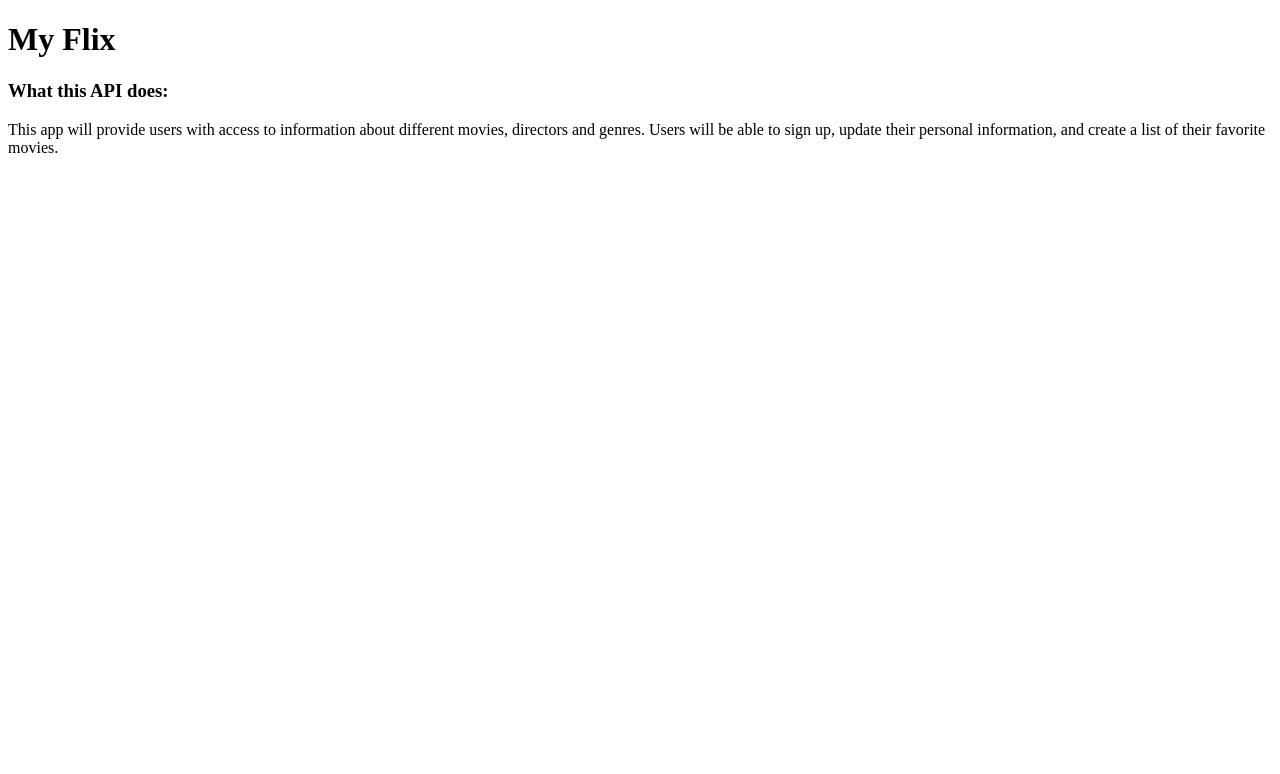
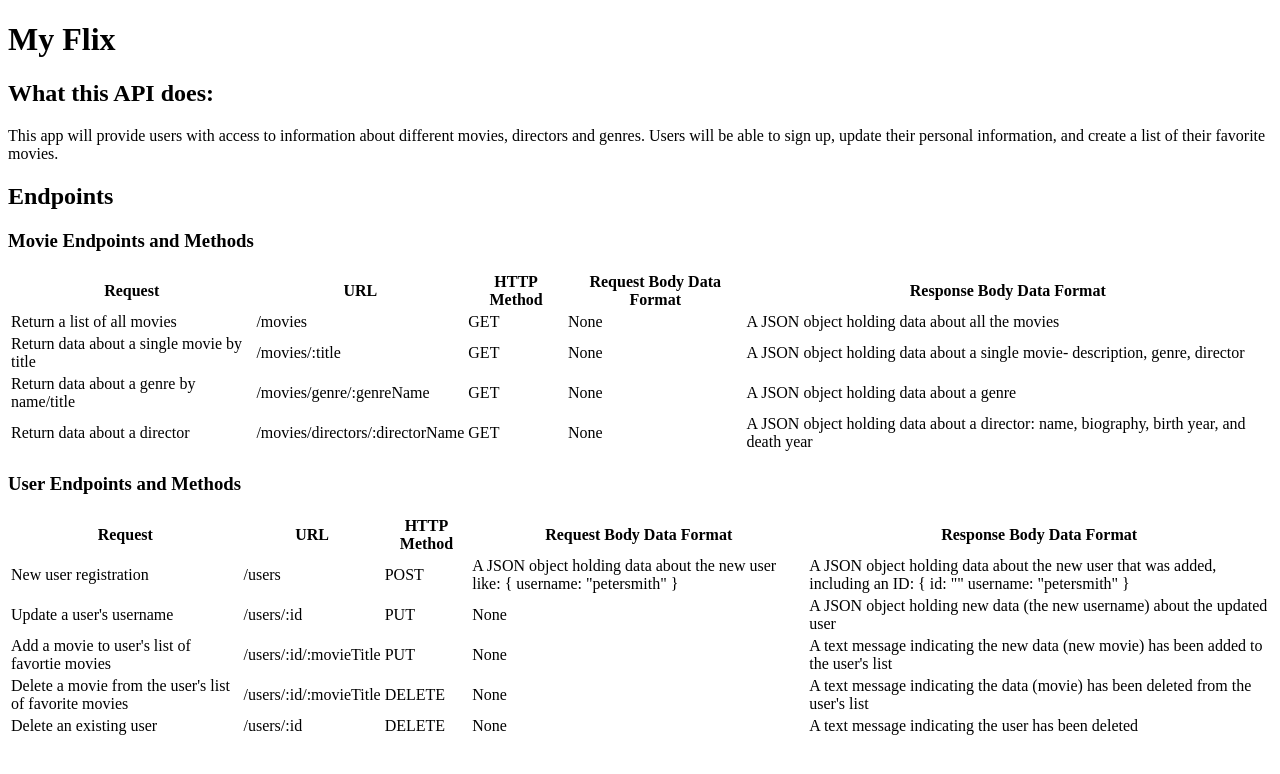
Before and after one commit to taylorhech/movie_api, a website: page public/documentation.html in a window 1280 px wide. Drawn offline with Linux system fonts and the light colour scheme.

Commit message:
Documentation for endpoints

```diff
--- a/public/documentation.html
+++ b/public/documentation.html
@@ -8,9 +8,110 @@
 
 <body>
     <h1>My Flix</h1>
-    <h3>What this API does:</h3>
+    <h2>What this API does:</h2>
     <p>This app will provide users with access to information about different
         movies, directors and genres. Users will be able to sign up, update their
         personal information, and create a list of their favorite movies.</p>
+
+    <h2>Endpoints</h2>
+    <h3>Movie Endpoints and Methods</h3>
+    <table>
+        <thead>
+            <tr>
+                <th>Request</th>
+                <th>URL</th>
+                <th>HTTP Method</th>
+                <th>Request Body Data Format</th>
+                <th>Response Body Data Format</th>
+            </tr>
+        </thead>
+        <tbody>
+            <tr>
+                <td>Return a list of all movies</td>
+                <td>/movies</td>
+                <td>GET</td>
+                <td>None</td>
+                <td>A JSON object holding data about all the movies</td>
+            </tr>
+            <tr>
+                <td>Return data about a single movie by title</td>
+                <td>/movies/:title</td>
+                <td>GET</td>
+                <td>None</td>
+                <td>A JSON object holding data about a single movie- description, genre, director</td>
+            </tr>
+            <tr>
+                <td>Return data about a genre by name/title</td>
+                <td>/movies/genre/:genreName</td>
+                <td>GET</td>
+                <td>None</td>
+                <td>A JSON object holding data about a genre</td>
+            </tr>
+            <tr>
+                <td>Return data about a director</td>
+                <td>/movies/directors/:directorName</td>
+                <td>GET</td>
+                <td>None</td>
+                <td>A JSON object holding data about a director: name, biography, birth year, and death year</td>
+            </tr>
+        </tbody>
+    </table>
+    <h3>User Endpoints and Methods</h3>
+    <table>
+        <thead>
+            <tr>
+                <th>Request</th>
+                <th>URL</th>
+                <th>HTTP Method</th>
+                <th>Request Body Data Format</th>
+                <th>Response Body Data Format</th>
+            </tr>
+        </thead>
+        <tbody>
+            <tr>
+                <td>New user registration</td>
+                <td>/users</td>
+                <td>POST</td>
+                <td>A JSON object holding data about the new user like:
+                    {
+                        username: "petersmith"
+                    } </td>
+                <td>A JSON object holding data about the new user that was added, including an ID:
+                    {
+                        id: ""
+                        username: "petersmith"
+                    }
+                </td>
+            </tr>
+            <tr>
+                <td>Update a user's username</td>
+                <td>/users/:id</td>
+                <td>PUT</td>
+                <td>None</td>
+                <td>A JSON object holding new data (the new username) about the updated user</td>
+            </tr>
+            <tr>
+                <td>Add a movie to user's list of favortie movies</td>
+                <td>/users/:id/:movieTitle</td>
+                <td>PUT</td>
+                <td>None</td>
+                <td>A text message indicating the new data (new movie) has been added to the user's list</td>
+            </tr>
+            <tr>
+                <td>Delete a movie from the user's list of favorite movies</td>
+                <td>/users/:id/:movieTitle</td>
+                <td>DELETE</td>
+                <td>None</td>
+                <td>A text message indicating the data (movie) has been deleted from the user's list</td>
+            </tr>
+            <tr>
+                <td>Delete an existing user</td>
+                <td>/users/:id</td>
+                <td>DELETE</td>
+                <td>None</td>
+                <td>A text message indicating the user has been deleted</td>
+            </tr>
+        </tbody>
+        </table>
 </body>
 </html>
```
